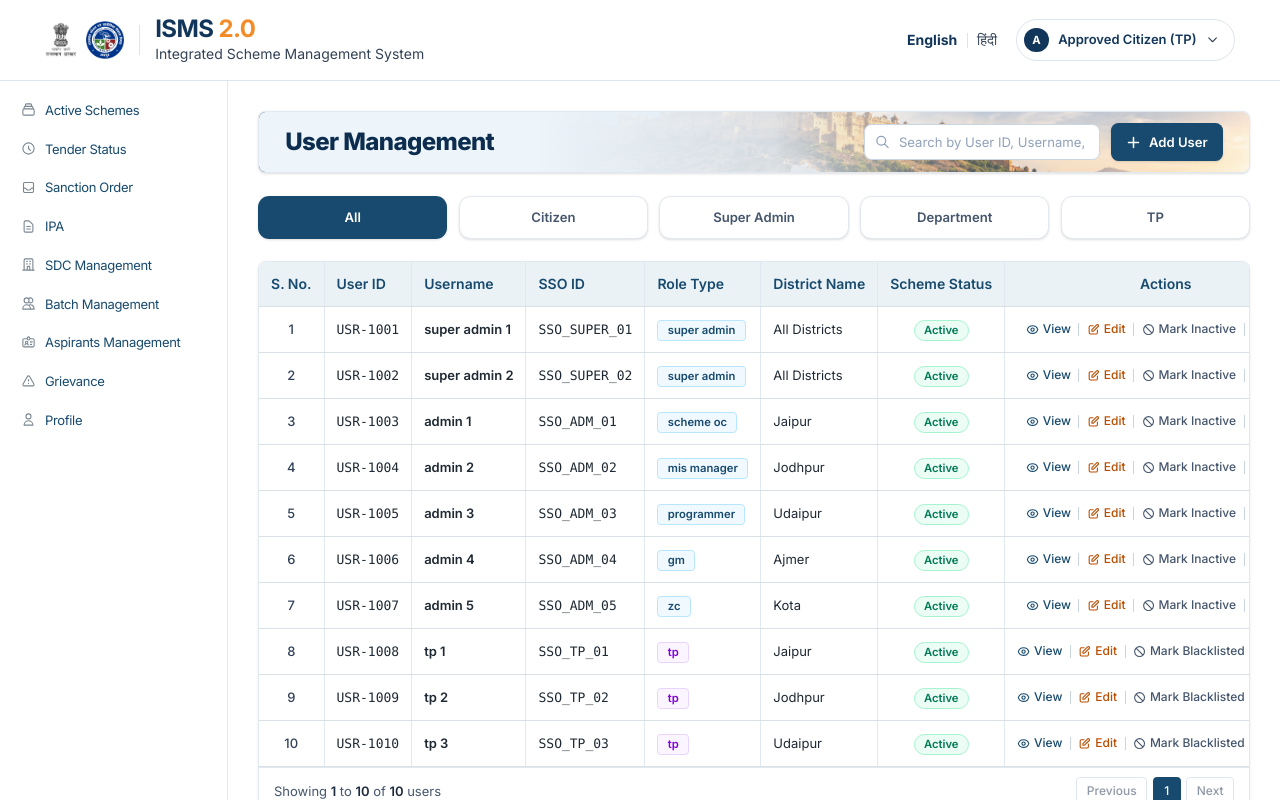
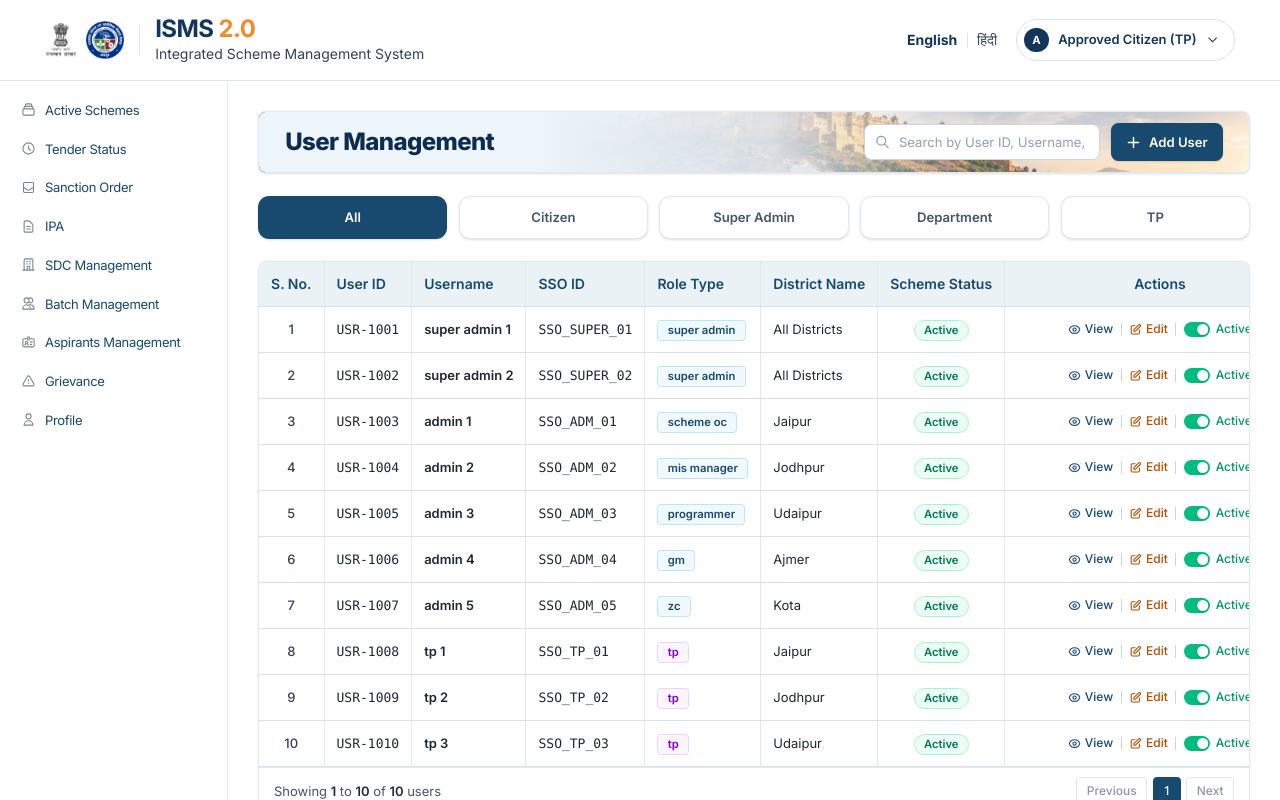
Before and after one commit to Chetansharma18/ISMS2.0, an Angular app: page /admin/user-management in a window 1280 px wide. Built offline with nearby package versions, Linux system fonts and the light colour scheme.

Commit message:
feat: add admin master and user management components

```diff
--- a/src/app/features/admin-master/course-master.component.ts
+++ b/src/app/features/admin-master/course-master.component.ts
@@ -114,18 +114,35 @@ export type { CourseMasterItem };
             <span>Edit</span>
           </button>
 
+          <!-- Active / Inactive Toggle -->
           <div class="h-3.5 w-[1px] bg-slate-300 shrink-0 mx-2"></div>
-          <button
-            type="button"
-            (click)="$event.stopPropagation(); deleteCourse(item)"
-            class="inline-flex items-center gap-1 text-rose-600 hover:text-rose-700 font-medium text-[12px] hover:underline cursor-pointer select-none transition-colors"
-            title="Delete Course"
+          <div
+            class="inline-flex items-center gap-1.5"
+            title="Toggle Status"
+            (click)="$event.stopPropagation();"
           >
-            <svg class="w-3.5 h-3.5 shrink-0" fill="none" viewBox="0 0 24 24" stroke="currentColor">
-              <path stroke-linecap="round" stroke-linejoin="round" stroke-width="2" d="M19 7l-.867 12.142A2 2 0 0116.138 21H7.862a2 2 0 01-1.995-1.858L5 7m5 4v6m4-6v6m1-10V4a1 1 0 00-1-1h-4a1 1 0 00-1 1v3M4 7h16" />
-            </svg>
-            <span>Delete</span>
-          </button>
+            <button
+              type="button"
+              (click)="item.status = item.status === 'Active' ? 'Inactive' : 'Active'"
+              class="relative inline-flex h-4 w-7 shrink-0 cursor-pointer rounded-full border-2 border-transparent transition-colors duration-200 ease-in-out focus:outline-none"
+              [ngClass]="item.status === 'Inactive' ? 'bg-slate-400 hover:bg-slate-500' : 'bg-emerald-500 hover:bg-emerald-600'"
+              role="switch"
+              [attr.aria-checked]="item.status === 'Active'"
+            >
+              <span class="sr-only">Toggle Active Status</span>
+              <span
+                class="pointer-events-none inline-block h-3 w-3 transform rounded-full bg-white shadow ring-0 transition duration-200 ease-in-out"
+                [ngClass]="item.status === 'Inactive' ? 'translate-x-0' : 'translate-x-3'"
+              ></span>
+            </button>
+            <span
+              class="font-medium text-[12px] select-none transition-colors cursor-pointer"
+              (click)="item.status = item.status === 'Active' ? 'Inactive' : 'Active'"
+              [ngClass]="item.status === 'Inactive' ? 'text-slate-500 hover:text-slate-700' : 'text-emerald-600 hover:text-emerald-700'"
+            >
+              {{ item.status === 'Inactive' ? 'Inactive' : 'Active' }}
+            </span>
+          </div>
         </div>
       </ng-template>
 
--- a/src/app/features/admin-master/designation-master.component.ts
+++ b/src/app/features/admin-master/designation-master.component.ts
@@ -98,18 +98,35 @@ export type { DesignationMasterItem };
             <span>Edit</span>
           </button>
 
+          <!-- Active / Inactive Toggle -->
           <div class="h-3.5 w-[1px] bg-slate-300 shrink-0 mx-2"></div>
-          <button
-            type="button"
-            (click)="$event.stopPropagation(); deleteDesignation(item)"
-            class="inline-flex items-center gap-1 text-rose-600 hover:text-rose-700 font-medium text-[12px] hover:underline cursor-pointer select-none transition-colors"
-            title="Delete Designation"
+          <div
+            class="inline-flex items-center gap-1.5"
+            title="Toggle Status"
+            (click)="$event.stopPropagation();"
           >
-            <svg class="w-3.5 h-3.5 shrink-0" fill="none" viewBox="0 0 24 24" stroke="currentColor">
-              <path stroke-linecap="round" stroke-linejoin="round" stroke-width="2" d="M19 7l-.867 12.142A2 2 0 0116.138 21H7.862a2 2 0 01-1.995-1.858L5 7m5 4v6m4-6v6m1-10V4a1 1 0 00-1-1h-4a1 1 0 00-1 1v3M4 7h16" />
-            </svg>
-            <span>Delete</span>
-          </button>
+            <button
+              type="button"
+              (click)="item.status = item.status === 'Active' ? 'Inactive' : 'Active'"
+              class="relative inline-flex h-4 w-7 shrink-0 cursor-pointer rounded-full border-2 border-transparent transition-colors duration-200 ease-in-out focus:outline-none"
+              [ngClass]="item.status === 'Inactive' ? 'bg-slate-400 hover:bg-slate-500' : 'bg-emerald-500 hover:bg-emerald-600'"
+              role="switch"
+              [attr.aria-checked]="item.status === 'Active'"
+            >
+              <span class="sr-only">Toggle Active Status</span>
+              <span
+                class="pointer-events-none inline-block h-3 w-3 transform rounded-full bg-white shadow ring-0 transition duration-200 ease-in-out"
+                [ngClass]="item.status === 'Inactive' ? 'translate-x-0' : 'translate-x-3'"
+              ></span>
+            </button>
+            <span
+              class="font-medium text-[12px] select-none transition-colors cursor-pointer"
+              (click)="item.status = item.status === 'Active' ? 'Inactive' : 'Active'"
+              [ngClass]="item.status === 'Inactive' ? 'text-slate-500 hover:text-slate-700' : 'text-emerald-600 hover:text-emerald-700'"
+            >
+              {{ item.status === 'Inactive' ? 'Inactive' : 'Active' }}
+            </span>
+          </div>
         </div>
       </ng-template>
 
--- a/src/app/features/admin-master/district-block-master.component.ts
+++ b/src/app/features/admin-master/district-block-master.component.ts
@@ -98,18 +98,35 @@ export type { DistrictBlockMasterItem };
             <span>Edit</span>
           </button>
 
+          <!-- Active / Inactive Toggle -->
           <div class="h-3.5 w-[1px] bg-slate-300 shrink-0 mx-2"></div>
-          <button
-            type="button"
-            (click)="$event.stopPropagation(); deleteEntry(item)"
-            class="inline-flex items-center gap-1 text-rose-600 hover:text-rose-700 font-medium text-[12px] hover:underline cursor-pointer select-none transition-colors"
-            title="Delete Entry"
+          <div
+            class="inline-flex items-center gap-1.5"
+            title="Toggle Status"
+            (click)="$event.stopPropagation();"
           >
-            <svg class="w-3.5 h-3.5 shrink-0" fill="none" viewBox="0 0 24 24" stroke="currentColor">
-              <path stroke-linecap="round" stroke-linejoin="round" stroke-width="2" d="M19 7l-.867 12.142A2 2 0 0116.138 21H7.862a2 2 0 01-1.995-1.858L5 7m5 4v6m4-6v6m1-10V4a1 1 0 00-1-1h-4a1 1 0 00-1 1v3M4 7h16" />
-            </svg>
-            <span>Delete</span>
-          </button>
+            <button
+              type="button"
+              (click)="item.status = item.status === 'Active' ? 'Inactive' : 'Active'"
+              class="relative inline-flex h-4 w-7 shrink-0 cursor-pointer rounded-full border-2 border-transparent transition-colors duration-200 ease-in-out focus:outline-none"
+              [ngClass]="item.status === 'Inactive' ? 'bg-slate-400 hover:bg-slate-500' : 'bg-emerald-500 hover:bg-emerald-600'"
+              role="switch"
+              [attr.aria-checked]="item.status === 'Active'"
+            >
+              <span class="sr-only">Toggle Active Status</span>
+              <span
+                class="pointer-events-none inline-block h-3 w-3 transform rounded-full bg-white shadow ring-0 transition duration-200 ease-in-out"
+                [ngClass]="item.status === 'Inactive' ? 'translate-x-0' : 'translate-x-3'"
+              ></span>
+            </button>
+            <span
+              class="font-medium text-[12px] select-none transition-colors cursor-pointer"
+              (click)="item.status = item.status === 'Active' ? 'Inactive' : 'Active'"
+              [ngClass]="item.status === 'Inactive' ? 'text-slate-500 hover:text-slate-700' : 'text-emerald-600 hover:text-emerald-700'"
+            >
+              {{ item.status === 'Inactive' ? 'Inactive' : 'Active' }}
+            </span>
+          </div>
         </div>
       </ng-template>
 
--- a/src/app/features/admin-master/eoi-category-master.component.ts
+++ b/src/app/features/admin-master/eoi-category-master.component.ts
@@ -98,18 +98,35 @@ export type { EoiCategoryItem };
             <span>Edit</span>
           </button>
 
+          <!-- Active / Inactive Toggle -->
           <div class="h-3.5 w-[1px] bg-slate-300 shrink-0 mx-2"></div>
-          <button
-            type="button"
-            (click)="$event.stopPropagation(); deleteCategory(item)"
-            class="inline-flex items-center gap-1 text-rose-600 hover:text-rose-700 font-medium text-[12px] hover:underline cursor-pointer select-none transition-colors"
-            title="Delete EOI Category"
+          <div
+            class="inline-flex items-center gap-1.5"
+            title="Toggle Status"
+            (click)="$event.stopPropagation();"
           >
-            <svg class="w-3.5 h-3.5 shrink-0" fill="none" viewBox="0 0 24 24" stroke="currentColor">
-              <path stroke-linecap="round" stroke-linejoin="round" stroke-width="2" d="M19 7l-.867 12.142A2 2 0 0116.138 21H7.862a2 2 0 01-1.995-1.858L5 7m5 4v6m4-6v6m1-10V4a1 1 0 00-1-1h-4a1 1 0 00-1 1v3M4 7h16" />
-            </svg>
-            <span>Delete</span>
-          </button>
+            <button
+              type="button"
+              (click)="item.status = item.status === 'Active' ? 'Inactive' : 'Active'"
+              class="relative inline-flex h-4 w-7 shrink-0 cursor-pointer rounded-full border-2 border-transparent transition-colors duration-200 ease-in-out focus:outline-none"
+              [ngClass]="item.status === 'Inactive' ? 'bg-slate-400 hover:bg-slate-500' : 'bg-emerald-500 hover:bg-emerald-600'"
+              role="switch"
+              [attr.aria-checked]="item.status === 'Active'"
+            >
+              <span class="sr-only">Toggle Active Status</span>
+              <span
+                class="pointer-events-none inline-block h-3 w-3 transform rounded-full bg-white shadow ring-0 transition duration-200 ease-in-out"
+                [ngClass]="item.status === 'Inactive' ? 'translate-x-0' : 'translate-x-3'"
+              ></span>
+            </button>
+            <span
+              class="font-medium text-[12px] select-none transition-colors cursor-pointer"
+              (click)="item.status = item.status === 'Active' ? 'Inactive' : 'Active'"
+              [ngClass]="item.status === 'Inactive' ? 'text-slate-500 hover:text-slate-700' : 'text-emerald-600 hover:text-emerald-700'"
+            >
+              {{ item.status === 'Inactive' ? 'Inactive' : 'Active' }}
+            </span>
+          </div>
         </div>
       </ng-template>
 
--- a/src/app/features/admin-master/permission-master.component.ts
+++ b/src/app/features/admin-master/permission-master.component.ts
@@ -98,18 +98,35 @@ export type { PermissionMasterItem };
             <span>Edit</span>
           </button>
 
+          <!-- Active / Inactive Toggle -->
           <div class="h-3.5 w-[1px] bg-slate-300 shrink-0 mx-2"></div>
-          <button
-            type="button"
-            (click)="$event.stopPropagation(); deletePermission(item)"
-            class="inline-flex items-center gap-1 text-rose-600 hover:text-rose-700 font-medium text-[12px] hover:underline cursor-pointer select-none transition-colors"
-            title="Delete Permission"
+          <div
+            class="inline-flex items-center gap-1.5"
+            title="Toggle Status"
+            (click)="$event.stopPropagation();"
           >
-            <svg class="w-3.5 h-3.5 shrink-0" fill="none" viewBox="0 0 24 24" stroke="currentColor">
-              <path stroke-linecap="round" stroke-linejoin="round" stroke-width="2" d="M19 7l-.867 12.142A2 2 0 0116.138 21H7.862a2 2 0 01-1.995-1.858L5 7m5 4v6m4-6v6m1-10V4a1 1 0 00-1-1h-4a1 1 0 00-1 1v3M4 7h16" />
-            </svg>
-            <span>Delete</span>
-          </button>
+            <button
+              type="button"
+              (click)="item.status = item.status === 'Active' ? 'Inactive' : 'Active'"
+              class="relative inline-flex h-4 w-7 shrink-0 cursor-pointer rounded-full border-2 border-transparent transition-colors duration-200 ease-in-out focus:outline-none"
+              [ngClass]="item.status === 'Inactive' ? 'bg-slate-400 hover:bg-slate-500' : 'bg-emerald-500 hover:bg-emerald-600'"
+              role="switch"
+              [attr.aria-checked]="item.status === 'Active'"
+            >
+              <span class="sr-only">Toggle Active Status</span>
+              <span
+                class="pointer-events-none inline-block h-3 w-3 transform rounded-full bg-white shadow ring-0 transition duration-200 ease-in-out"
+                [ngClass]="item.status === 'Inactive' ? 'translate-x-0' : 'translate-x-3'"
+              ></span>
+            </button>
+            <span
+              class="font-medium text-[12px] select-none transition-colors cursor-pointer"
+              (click)="item.status = item.status === 'Active' ? 'Inactive' : 'Active'"
+              [ngClass]="item.status === 'Inactive' ? 'text-slate-500 hover:text-slate-700' : 'text-emerald-600 hover:text-emerald-700'"
+            >
+              {{ item.status === 'Inactive' ? 'Inactive' : 'Active' }}
+            </span>
+          </div>
         </div>
       </ng-template>
 
--- a/src/app/features/admin-master/scheme-master.component.ts
+++ b/src/app/features/admin-master/scheme-master.component.ts
@@ -130,18 +130,35 @@ export type { SchemeMasterItem };
             <span>Edit</span>
           </button>
 
+          <!-- Active / Inactive Toggle -->
           <div class="h-3.5 w-[1px] bg-slate-300 shrink-0 mx-2"></div>
-          <button
-            type="button"
-            (click)="$event.stopPropagation(); deleteScheme(item)"
-            class="inline-flex items-center gap-1 text-rose-600 hover:text-rose-700 font-medium text-[12px] hover:underline cursor-pointer select-none transition-colors"
-            title="Delete Scheme"
+          <div
+            class="inline-flex items-center gap-1.5"
+            title="Toggle Status"
+            (click)="$event.stopPropagation();"
           >
-            <svg class="w-3.5 h-3.5 shrink-0" fill="none" viewBox="0 0 24 24" stroke="currentColor">
-              <path stroke-linecap="round" stroke-linejoin="round" stroke-width="2" d="M19 7l-.867 12.142A2 2 0 0116.138 21H7.862a2 2 0 01-1.995-1.858L5 7m5 4v6m4-6v6m1-10V4a1 1 0 00-1-1h-4a1 1 0 00-1 1v3M4 7h16" />
-            </svg>
-            <span>Delete</span>
-          </button>
+            <button
+              type="button"
+              (click)="item.status = item.status === 'Active' ? 'Inactive' : 'Active'"
+              class="relative inline-flex h-4 w-7 shrink-0 cursor-pointer rounded-full border-2 border-transparent transition-colors duration-200 ease-in-out focus:outline-none"
+              [ngClass]="item.status === 'Inactive' ? 'bg-slate-400 hover:bg-slate-500' : 'bg-emerald-500 hover:bg-emerald-600'"
+              role="switch"
+              [attr.aria-checked]="item.status === 'Active'"
+            >
+              <span class="sr-only">Toggle Active Status</span>
+              <span
+                class="pointer-events-none inline-block h-3 w-3 transform rounded-full bg-white shadow ring-0 transition duration-200 ease-in-out"
+                [ngClass]="item.status === 'Inactive' ? 'translate-x-0' : 'translate-x-3'"
+              ></span>
+            </button>
+            <span
+              class="font-medium text-[12px] select-none transition-colors cursor-pointer"
+              (click)="item.status = item.status === 'Active' ? 'Inactive' : 'Active'"
+              [ngClass]="item.status === 'Inactive' ? 'text-slate-500 hover:text-slate-700' : 'text-emerald-600 hover:text-emerald-700'"
+            >
+              {{ item.status === 'Inactive' ? 'Inactive' : 'Active' }}
+            </span>
+          </div>
         </div>
       </ng-template>
 
--- a/src/app/features/admin-master/sector-master.component.ts
+++ b/src/app/features/admin-master/sector-master.component.ts
@@ -98,18 +98,35 @@ export type { SectorMasterItem };
             <span>Edit</span>
           </button>
 
+          <!-- Active / Inactive Toggle -->
           <div class="h-3.5 w-[1px] bg-slate-300 shrink-0 mx-2"></div>
-          <button
-            type="button"
-            (click)="$event.stopPropagation(); deleteSector(item)"
-            class="inline-flex items-center gap-1 text-rose-600 hover:text-rose-700 font-medium text-[12px] hover:underline cursor-pointer select-none transition-colors"
-            title="Delete Sector"
+          <div
+            class="inline-flex items-center gap-1.5"
+            title="Toggle Status"
+            (click)="$event.stopPropagation();"
           >
-            <svg class="w-3.5 h-3.5 shrink-0" fill="none" viewBox="0 0 24 24" stroke="currentColor">
-              <path stroke-linecap="round" stroke-linejoin="round" stroke-width="2" d="M19 7l-.867 12.142A2 2 0 0116.138 21H7.862a2 2 0 01-1.995-1.858L5 7m5 4v6m4-6v6m1-10V4a1 1 0 00-1-1h-4a1 1 0 00-1 1v3M4 7h16" />
-            </svg>
-            <span>Delete</span>
-          </button>
+            <button
+              type="button"
+              (click)="item.status = item.status === 'Active' ? 'Inactive' : 'Active'"
+              class="relative inline-flex h-4 w-7 shrink-0 cursor-pointer rounded-full border-2 border-transparent transition-colors duration-200 ease-in-out focus:outline-none"
+              [ngClass]="item.status === 'Inactive' ? 'bg-slate-400 hover:bg-slate-500' : 'bg-emerald-500 hover:bg-emerald-600'"
+              role="switch"
+              [attr.aria-checked]="item.status === 'Active'"
+            >
+              <span class="sr-only">Toggle Active Status</span>
+              <span
+                class="pointer-events-none inline-block h-3 w-3 transform rounded-full bg-white shadow ring-0 transition duration-200 ease-in-out"
+                [ngClass]="item.status === 'Inactive' ? 'translate-x-0' : 'translate-x-3'"
+              ></span>
+            </button>
+            <span
+              class="font-medium text-[12px] select-none transition-colors cursor-pointer"
+              (click)="item.status = item.status === 'Active' ? 'Inactive' : 'Active'"
+              [ngClass]="item.status === 'Inactive' ? 'text-slate-500 hover:text-slate-700' : 'text-emerald-600 hover:text-emerald-700'"
+            >
+              {{ item.status === 'Inactive' ? 'Inactive' : 'Active' }}
+            </span>
+          </div>
         </div>
       </ng-template>
 
--- a/src/app/features/admin-master/user-role-master.component.ts
+++ b/src/app/features/admin-master/user-role-master.component.ts
@@ -110,18 +110,35 @@ export type { UserRoleMasterItem };
             <span>Edit</span>
           </button>
 
+          <!-- Active / Inactive Toggle -->
           <div class="h-3.5 w-[1px] bg-slate-300 shrink-0 mx-2"></div>
-          <button
-            type="button"
-            (click)="$event.stopPropagation(); deleteRole(item)"
-            class="inline-flex items-center gap-1 text-rose-600 hover:text-rose-700 font-medium text-[12px] hover:underline cursor-pointer select-none transition-colors"
-            title="Delete Role Type"
+          <div
+            class="inline-flex items-center gap-1.5"
+            title="Toggle Status"
+            (click)="$event.stopPropagation();"
           >
-            <svg class="w-3.5 h-3.5 shrink-0" fill="none" viewBox="0 0 24 24" stroke="currentColor">
-              <path stroke-linecap="round" stroke-linejoin="round" stroke-width="2" d="M19 7l-.867 12.142A2 2 0 0116.138 21H7.862a2 2 0 01-1.995-1.858L5 7m5 4v6m4-6v6m1-10V4a1 1 0 00-1-1h-4a1 1 0 00-1 1v3M4 7h16" />
-            </svg>
-            <span>Delete</span>
-          </button>
+            <button
+              type="button"
+              (click)="item.status = item.status === 'Active' ? 'Inactive' : 'Active'"
+              class="relative inline-flex h-4 w-7 shrink-0 cursor-pointer rounded-full border-2 border-transparent transition-colors duration-200 ease-in-out focus:outline-none"
+              [ngClass]="item.status === 'Inactive' ? 'bg-slate-400 hover:bg-slate-500' : 'bg-emerald-500 hover:bg-emerald-600'"
+              role="switch"
+              [attr.aria-checked]="item.status === 'Active'"
+            >
+              <span class="sr-only">Toggle Active Status</span>
+              <span
+                class="pointer-events-none inline-block h-3 w-3 transform rounded-full bg-white shadow ring-0 transition duration-200 ease-in-out"
+                [ngClass]="item.status === 'Inactive' ? 'translate-x-0' : 'translate-x-3'"
+              ></span>
+            </button>
+            <span
+              class="font-medium text-[12px] select-none transition-colors cursor-pointer"
+              (click)="item.status = item.status === 'Active' ? 'Inactive' : 'Active'"
+              [ngClass]="item.status === 'Inactive' ? 'text-slate-500 hover:text-slate-700' : 'text-emerald-600 hover:text-emerald-700'"
+            >
+              {{ item.status === 'Inactive' ? 'Inactive' : 'Active' }}
+            </span>
+          </div>
         </div>
       </ng-template>
 
--- a/src/app/features/user-management/user-management.component.ts
+++ b/src/app/features/user-management/user-management.component.ts
@@ -195,33 +195,34 @@ export interface UserManagementItem {
 
           <div class="h-3.5 w-[1px] bg-slate-300 shrink-0"></div>
 
-          <!-- Mark Inactive / Mark Blacklisted / Mark Active -->
-          <button
-            type="button"
-            (click)="$event.stopPropagation(); requestToggleUserStatus(item)"
-            class="inline-flex items-center gap-1 text-slate-600 hover:text-slate-800 font-medium text-[12px] hover:underline cursor-pointer select-none transition-colors"
-            [title]="(item.userType === 'TP' || item.roleType === 'tp') ? (item.schemeStatus === 'Active' ? 'Mark Blacklisted' : 'Mark Active') : (item.schemeStatus === 'Active' ? 'Mark Inactive' : 'Mark Active')"
+          <!-- Active / Inactive Toggle -->
+          <div
+            class="inline-flex items-center gap-1.5"
+            title="Toggle Status"
+            (click)="$event.stopPropagation();"
           >
-            <svg class="w-3.5 h-3.5 shrink-0" fill="none" viewBox="0 0 24 24" stroke="currentColor">
-              <path stroke-linecap="round" stroke-linejoin="round" stroke-width="2" d="M18.364 18.364A9 9 0 005.636 5.636m12.728 12.728A9 9 0 015.636 5.636m12.728 12.728L5.636 5.636" />
-            </svg>
-            <span>{{ (item.userType === 'TP' || item.roleType === 'tp') ? (item.schemeStatus === 'Active' ? 'Mark Blacklisted' : 'Mark Active') : (item.schemeStatus === 'Active' ? 'Mark Inactive' : 'Mark Active') }}</span>
-          </button>
-
-          <div class="h-3.5 w-[1px] bg-slate-300 shrink-0"></div>
-
-          <!-- Delete -->
-          <button
-            type="button"
-            (click)="$event.stopPropagation(); requestDeleteUser(item)"
-            class="inline-flex items-center gap-1 text-rose-600 hover:text-rose-700 font-medium text-[12px] hover:underline cursor-pointer select-none transition-colors"
-            title="Delete User"
-          >
-            <svg class="w-3.5 h-3.5 shrink-0" fill="none" viewBox="0 0 24 24" stroke="currentColor">
-              <path stroke-linecap="round" stroke-linejoin="round" stroke-width="2" d="M19 7l-.867 12.142A2 2 0 0116.138 21H7.862a2 2 0 01-1.995-1.858L5 7m5 4v6m4-6v6m1-10V4a1 1 0 00-1-1h-4a1 1 0 00-1 1v3M4 7h16" />
-            </svg>
-            <span>Delete</span>
-          </button>
+            <button
+              type="button"
+              (click)="toggleUserStatus(item)"
+              class="relative inline-flex h-4 w-7 shrink-0 cursor-pointer rounded-full border-2 border-transparent transition-colors duration-200 ease-in-out focus:outline-none"
+              [ngClass]="item.schemeStatus === 'Inactive' ? 'bg-slate-400 hover:bg-slate-500' : 'bg-emerald-500 hover:bg-emerald-600'"
+              role="switch"
+              [attr.aria-checked]="item.schemeStatus === 'Active'"
+            >
+              <span class="sr-only">Toggle Active Status</span>
+              <span
+                class="pointer-events-none inline-block h-3 w-3 transform rounded-full bg-white shadow ring-0 transition duration-200 ease-in-out"
+                [ngClass]="item.schemeStatus === 'Inactive' ? 'translate-x-0' : 'translate-x-3'"
+              ></span>
+            </button>
+            <span
+              class="font-medium text-[12px] select-none transition-colors cursor-pointer"
+              (click)="toggleUserStatus(item)"
+              [ngClass]="item.schemeStatus === 'Inactive' ? 'text-slate-500 hover:text-slate-700' : 'text-emerald-600 hover:text-emerald-700'"
+            >
+              {{ item.schemeStatus === 'Inactive' ? 'Inactive' : 'Active' }}
+            </span>
+          </div>
         </div>
       </ng-template>
 
```
Also changed, not shown: src/app/features/admin-master/replace_delete.js (added, +49 -0 lines).
